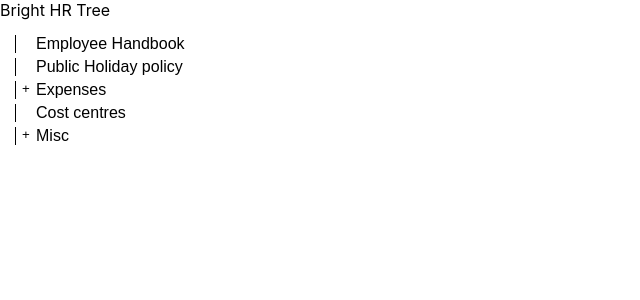
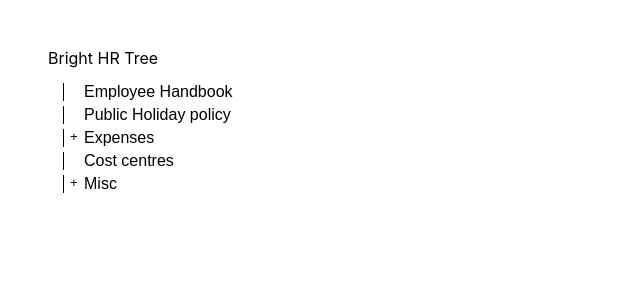
Before and after one commit to SakuraComputing/bright-hr-tree, a React (Create React App) app: page / in a window 1280 px wide. Shown: the top 300 px of the page, without its empty margins (0-640 px from the left). Built offline with nearby package versions, Linux system fonts and the light colour scheme.

Commit message:
Add styling

```diff
--- a/src/App.tsx
+++ b/src/App.tsx
@@ -4,7 +4,7 @@
 
 export default function App() {
   return (
-    <div>
+    <div className='container'>
       <header>
         Bright HR Tree
         <div style={{ padding: '10px' }}>
--- a/src/index.css
+++ b/src/index.css
@@ -33,3 +33,7 @@
 .name {
   font-size: 1rem;
 }
+
+.container {
+  margin: 3em;
+}
```
